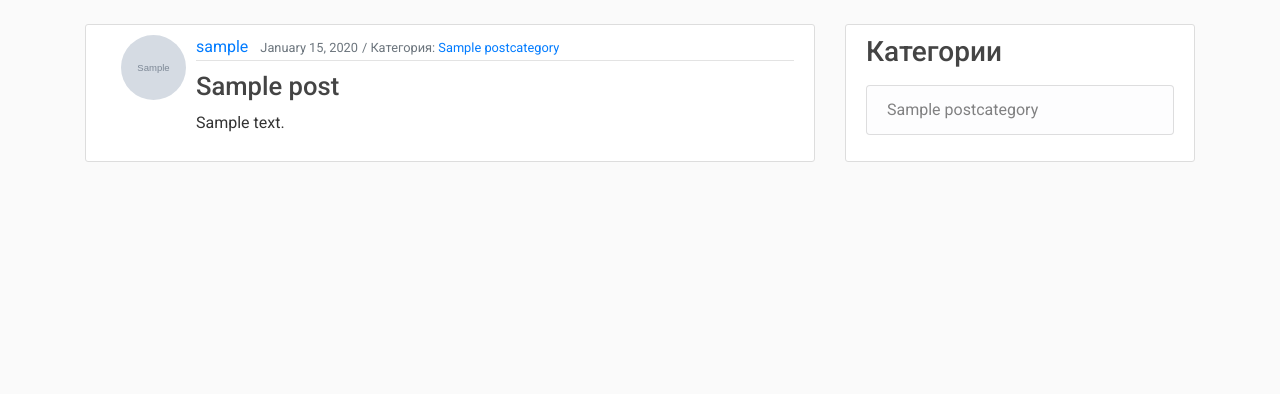
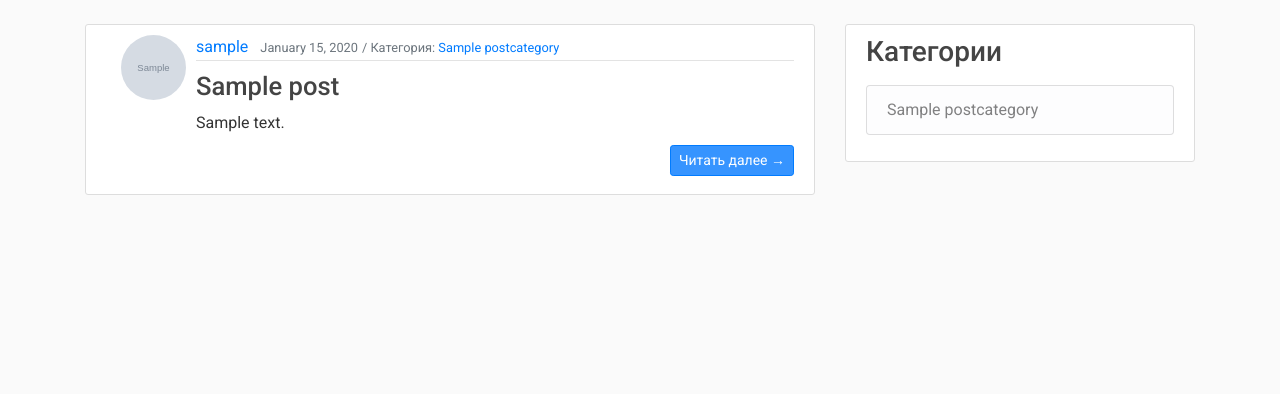
Before and after one commit to AlexandrEmelyanov/blog, a Django app: page / in a window 1280 px wide. Shown: the part 56-450 px from the top of the page. Run offline with Django 4.2, Linux system fonts and the light colour scheme; tables that the repository leaves empty hold one stand-in row (values such as "Sample post"); grey boxes marked "Sample" are stand-in pictures; parts of the project's set-up code (start-up, migrations or seed data) failed here and were passed over; some libraries are stand-ins or nearby versions.

Commit message:
Added truncatewords and buttom 'Read more'. Аdded more beautiful display of text blocks

```diff
--- a/blog/site_blog/templates/site_blog/home.html
+++ b/blog/site_blog/templates/site_blog/home.html
@@ -21,9 +21,14 @@
                         <small class="text-muted">/ Категория: <a href="{% url 'index:category' post.category.id %}">{{ post.category }}</a></small>
                     </div>
                     <h2><a class="article-title" href="{% url 'index:post-detail' post.id %}">{{ post.title }}</a></h2>
-                    <p class="article-content">{{ post.content }}</p>
+                    <p class="article-content">{{ post.content|truncatewords:50 }}</p>
+                    <div class="article-link-full-version">
+                        <a href="{% url 'index:post-detail' post.id %}" class="btn btn-primary shadow-none btn-sm" >Читать далее →</a>
+                    </div>
                 </div>
+
             </article>
+
         {% endfor %}
     {% endcache %}
 
--- a/blog/static/css/main.css
+++ b/blog/static/css/main.css
@@ -63,6 +63,8 @@ a.article-title:hover {
 
 .article-content {
   white-space: pre-line;
+  margin: 0px 10px 10px 0px;
+  text-align: justify;
 }
 
 .article-img {
@@ -170,3 +172,14 @@ footer a:hover {
 .card-body{
     padding: 15px 20px 15px 15px;
 }
+
+.article-link-full-version {
+    display: flex;
+    justify-content: flex-end;
+    align-items: flex-end;
+    margin: 0px 0px 8px 0px;
+}
+
+.btn-primary {
+    background-color: #3694ff;
+}
```
